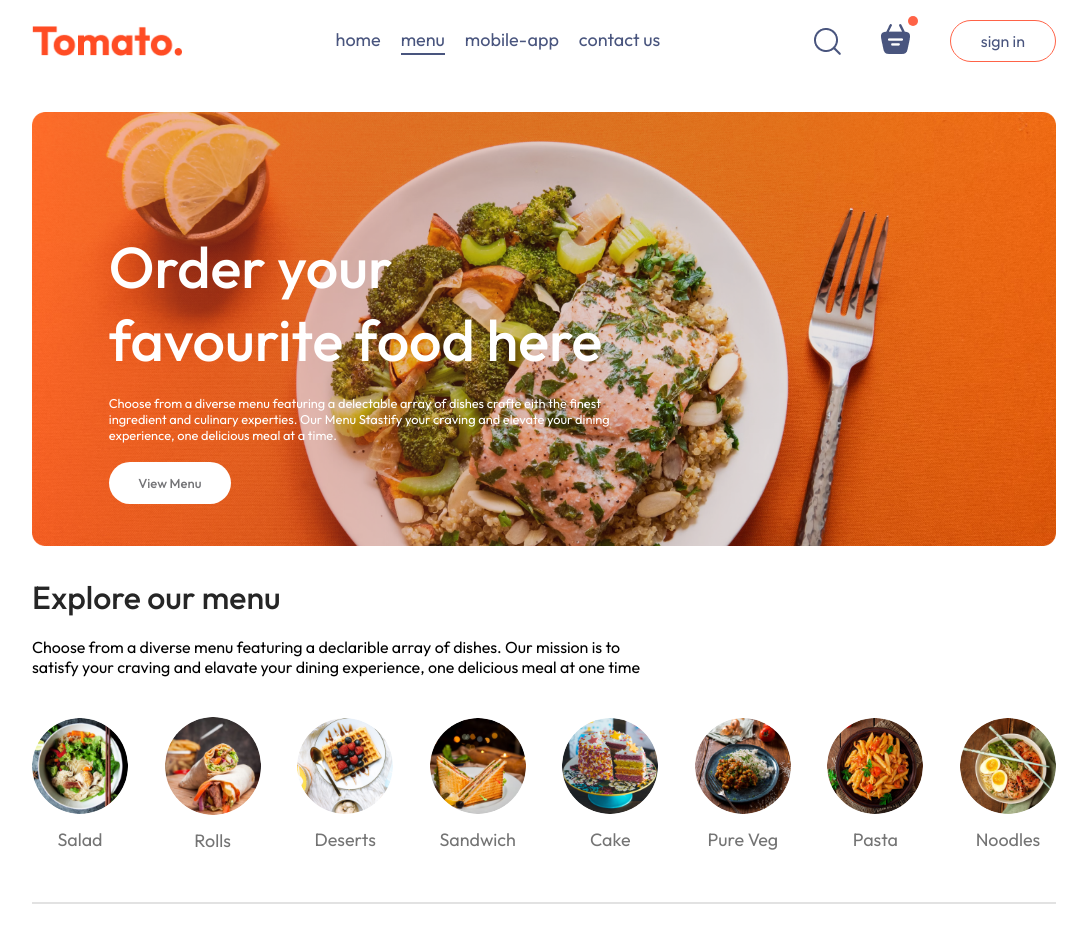
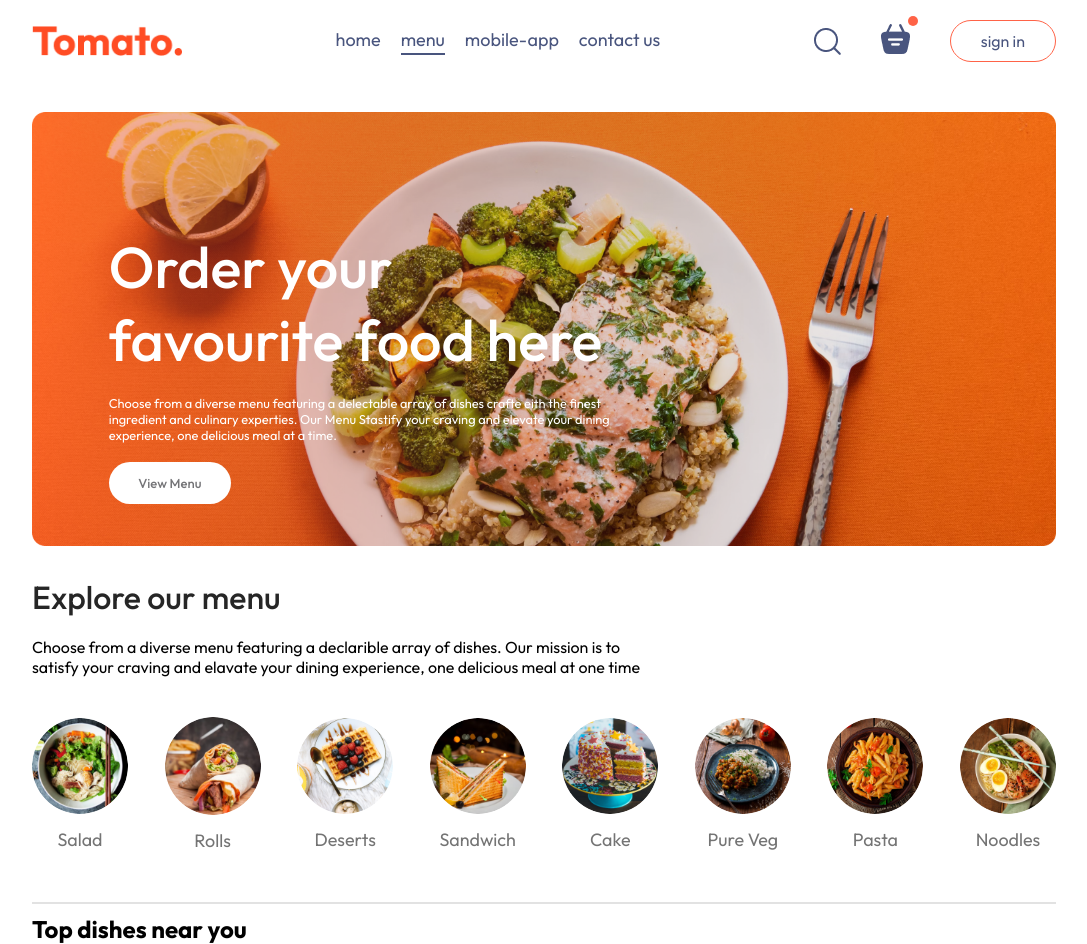
Before and after one commit to suryawanshiS/FoodDelivery-Reactjs-, a React (Vite) app in the folder fooddelivery/frontend/: page / in a window 1280 px wide. Shown: the whole page, without its empty margins (96-1183 px from the left). Before the commit the page ends 914 px from the top, so only its background shows below. Built offline with nearby package versions, Linux system fonts and the light colour scheme.

Commit message:
some changes in all

```diff
--- a/fooddelivery/frontend/src/Components/ExploreMenu/ExploreMenu.jsx
+++ b/fooddelivery/frontend/src/Components/ExploreMenu/ExploreMenu.jsx
@@ -4,7 +4,7 @@
 import { menu_list } from '../../assets/assets'
 
 
-const ExploreMenu = (category,setcategory) => {
+const ExploreMenu = ({category,setcategory}) => {
   return (
     <div className='explore-menu' id='explore-menu'>
         <h1>Explore our menu</h1>
--- /dev/null
+++ b/fooddelivery/frontend/src/Components/FoodDisplay/FoodDisplay.jsx
@@ -0,0 +1,14 @@
+import React, { useContext } from 'react'
+import './FoodDisplay.css'
+import { StoreContext } from '../../Context/StoreContext'
+
+const FoodDisplay = ({category}) => {
+    const {food_list} = useContext(StoreContext)
+  return (
+    <div className='food-display' id='food-display'>
+        <h2>Top dishes near you</h2>
+    </div>
+  )
+}
+
+export default FoodDisplay
--- /dev/null
+++ b/fooddelivery/frontend/src/Context/StoreContext.jsx
@@ -0,0 +1,24 @@
+import { createContext } from "react";
+import { food_list } from "../assets/assets";
+
+export const StoreContext = createContext(null);
+
+const StoreContextProvider = ( props ) => {
+
+
+
+
+    const contextValue = {
+        food_list
+    }
+        return (
+            <StoreContext.Provider value = {contextValue}>
+                {props.children}
+
+            </StoreContext.Provider>
+
+        )
+
+}
+
+export default StoreContextProvider;
--- a/fooddelivery/frontend/src/Pages/Home/Home.jsx
+++ b/fooddelivery/frontend/src/Pages/Home/Home.jsx
@@ -3,6 +3,7 @@
 import './Home.css'
 import Header from '../../Components/Header/Header'
 import ExploreMenu from '../../Components/ExploreMenu/ExploreMenu'
+import FoodDisplay from '../../Components/FoodDisplay/FoodDisplay'
 
 
 const Home = () => {
@@ -12,6 +13,7 @@
     <div>
         <Header />
         <ExploreMenu category={category} setcategory={setcategory}/>
+        <FoodDisplay category={category}/>
     </div>
   )
 }
--- a/fooddelivery/frontend/src/main.jsx
+++ b/fooddelivery/frontend/src/main.jsx
@@ -3,10 +3,13 @@
 import App from './App.jsx'
 import './index.css'
 import { BrowserRouter } from 'react-router-dom'
+import StoreContextProvider from './Context/StoreContext.jsx'
 
 ReactDOM.createRoot(document.getElementById('root')).render(
   <BrowserRouter>
-    <App />
+  <StoreContextProvider>
+  <App />
+  </StoreContextProvider>
   </BrowserRouter>
 
 )
```
Also changed, not shown: fooddelivery/frontend/src/Components/FoodDisplay/FoodDisplay.css (added).
